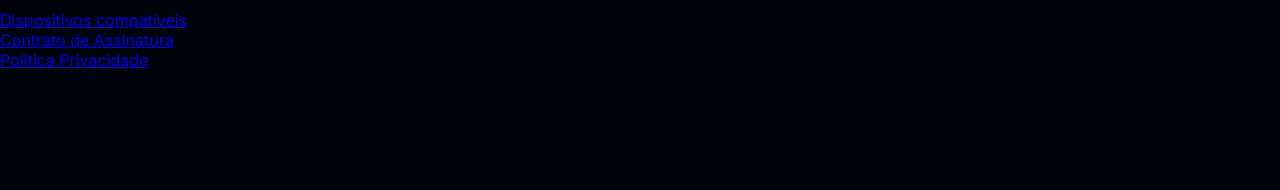
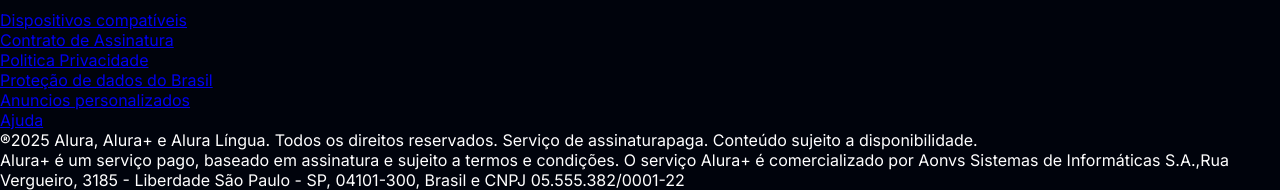
Before and after one commit to tavin-delas/Alura-plus-2tec, a plain HTML site: page index.html in a window 1280 px wide. Shown: the part 3890-4080 px from the top of the page. Before the commit the page ends 3960 px from the top, so only its background shows below. Drawn offline with Linux system fonts and the light colour scheme.

Commit message:
direitos

```diff
--- a/index.html
+++ b/index.html
@@ -75,7 +75,17 @@
          <li class="lista__link">
             <a href="#">Politica Privacidade</a>
         </li>
+          <li class="lista__link">
+            <a href="#">Proteção de dados do Brasil</a>
+        </li>
+          <li class="lista__link">
+            <a href="#">Anuncios personalizados</a>
+              <li class="lista__link">
+            <a href="#">Ajuda</a>
+        </li>
     </ul>
+    <p class="rodape__texto">®2025 Alura, Alura+ e Alura Língua. Todos os direitos reservados. Serviço de assinaturapaga. Conteúdo sujeito a disponibilidade.</p>
+    <p class="rodape__texto"> Alura+ é um serviço pago, baseado em assinatura e sujeito a termos e condições. O serviço Alura+ é comercializado por Aonvs Sistemas de Informáticas S.A.,Rua Vergueiro, 3185 - Liberdade São Paulo - SP, 04101-300, Brasil e CNPJ 05.555.382/0001-22</p>
 </footer>
 </body>
 </html>
```
